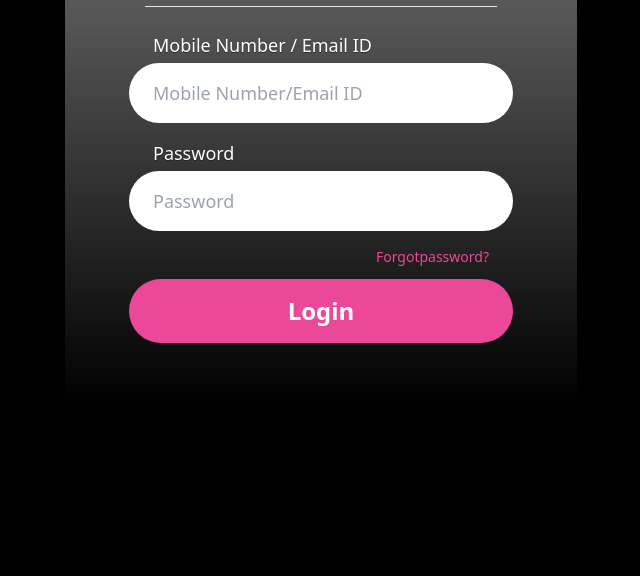
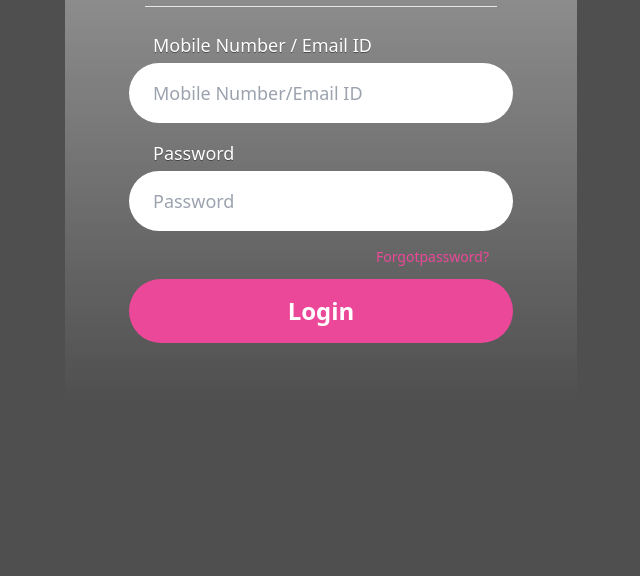
Before and after one commit to JasimDAce/login-page, a plain HTML site: page index.html in a window 1280 px wide. Shown: the part 224-800 px from the top of the page, without its empty margins (319-959 px from the left). Drawn offline with nearby package versions, Linux system fonts and the light colour scheme; the site is published under a folder, as on GitHub Pages, so addresses that start at the root find nothing.

Commit message:
bg fixing

```diff
--- a/index.html
+++ b/index.html
@@ -6,7 +6,7 @@
     <title>Document</title>
     <script src="https://cdn.tailwindcss.com"></script>
 </head>
-<body class="m-0 bg-[url('/bgImage.png')] bg-center bg-fixed relative h-screen w-screen bg-black bg-cover flex justify-center items-center">
+<body class="m-0 bg-[url('./bgImage.png')] bg-center bg-fixed relative h-screen w-screen bg-black bg-cover flex justify-center items-center">
     <div class="absolute inset-0 bg-black opacity-50 z-0"></div>
     <div class="relative z-10 flex gap-6 flex-col  lg:px-16 lg:py-16 px-4 py-8  bg-gradient-to-b from-white/45 to-white/2 lg:mb-16 mb-32">
         <div class="flex flex-row justify-center items-center text-center gap-24 lg:text-3xl text-xl text-white font-bold [text-shadow:_0_1px_0_rgb(0_0_0_/_40%)]">
```
